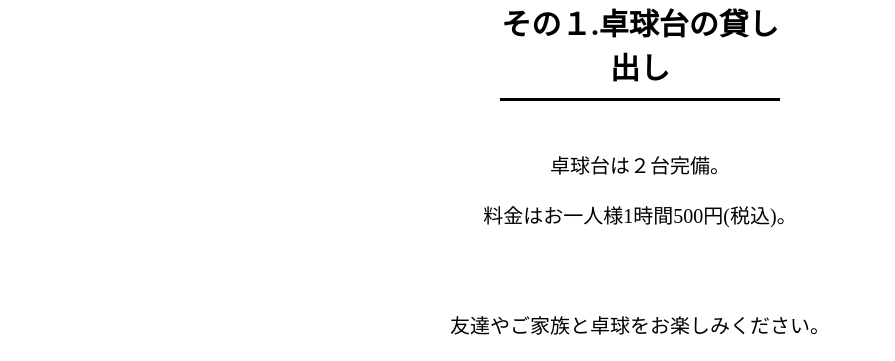
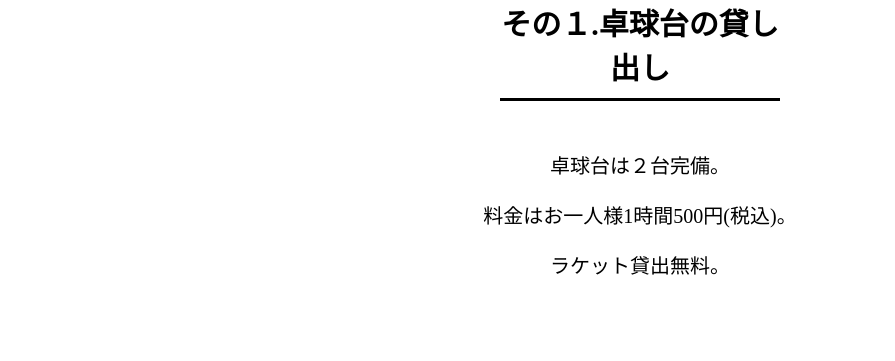
Before and after one commit to wakudokidiary/sevice, a plain HTML site: page index.html in a window 1280 px wide. Shown: the part 920-1281 px from the top of the page, 0-895 px from the left. Drawn offline with nearby package versions, Linux system fonts and the light colour scheme.

Commit message:
Add files via upload

```diff
--- a/index.html
+++ b/index.html
@@ -48,7 +48,7 @@ content="width=device-width, initial-scale=1.0">
 
 <div class="box2">
   <h2>その１.卓球台の貸し出し</h2>
-  <p>卓球台は２台完備。<br>料金はお一人様1時間500円(税込)。</p>
+  <p>卓球台は２台完備。<br>料金はお一人様1時間500円(税込)。<br>ラケット貸出無料。</p>
     <p>友達やご家族と卓球をお楽しみください。</p>
     <p>そして、お一人様で遊びに来ても大丈夫。<br>
     卓球経験者のわくどきメンバーが<br>練習のお相手をさせていただきます<br>
```
